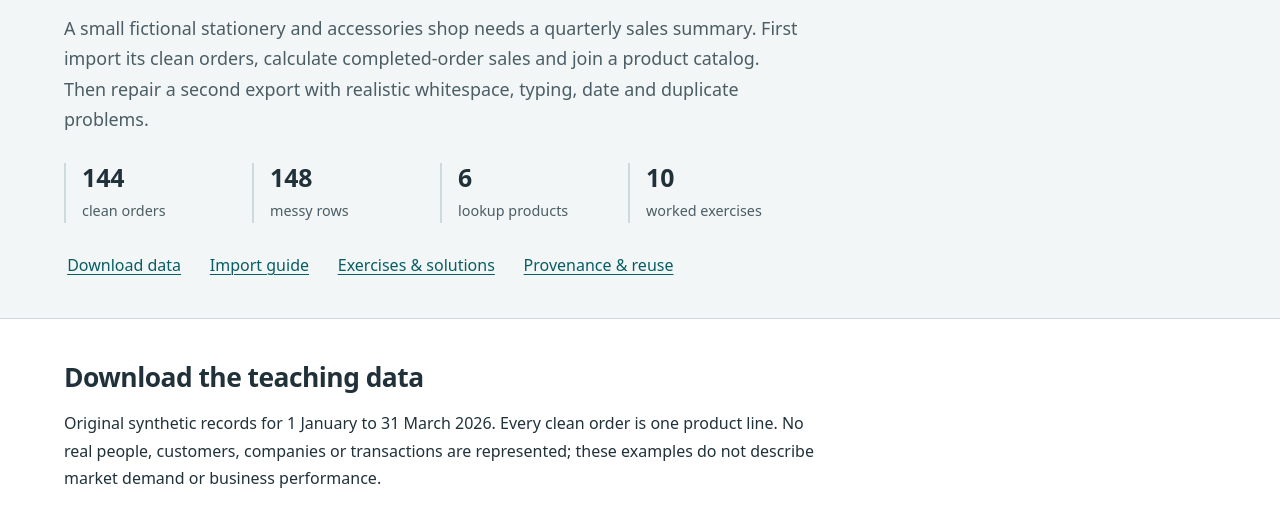
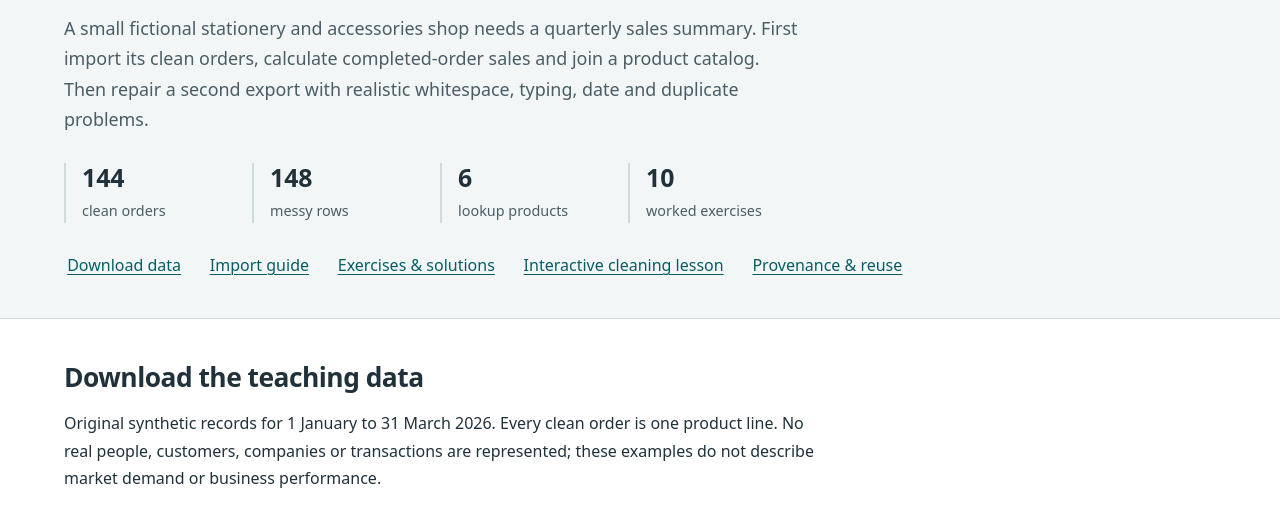
Before and after one commit to Soldrakon/synthetic-shop-sales-spreadsheet-practice, a plain HTML site: page index.html in a window 1280 px wide. Shown: the part 210-720 px from the top of the page. Drawn offline with Linux system fonts and the light colour scheme.

Commit message:
Link the interactive cleaning lesson from the teaching pack

```diff
--- a/index.html
+++ b/index.html
@@ -19,7 +19,7 @@
 <p class="lead">Spreadsheet import, formulas and data cleaning with a fictional quarterly sales export.</p>
 <p class="lead">A small fictional stationery and accessories shop needs a quarterly sales summary. First import its clean orders, calculate completed-order sales and join a product catalog. Then repair a second export with realistic whitespace, typing, date and duplicate problems.</p>
 <dl class="facts" aria-label="Teaching pack contents"><div><dt>144</dt><dd>clean orders</dd></div><div><dt>148</dt><dd>messy rows</dd></div><div><dt>6</dt><dd>lookup products</dd></div><div><dt>10</dt><dd>worked exercises</dd></div></dl>
-<nav aria-label="On this page"><ul><li><a href="#downloads">Download data</a></li><li><a href="#import">Import guide</a></li><li><a href="#exercises">Exercises &amp; solutions</a></li><li><a href="#provenance">Provenance &amp; reuse</a></li></ul></nav>
+<nav aria-label="On this page"><ul><li><a href="#downloads">Download data</a></li><li><a href="#import">Import guide</a></li><li><a href="#exercises">Exercises &amp; solutions</a></li><li><a href="interactive-cleaning.html">Interactive cleaning lesson</a></li><li><a href="#provenance">Provenance &amp; reuse</a></li></ul></nav>
 </div>
 </header>
 <main id="main" class="wrap" tabindex="-1">
```
